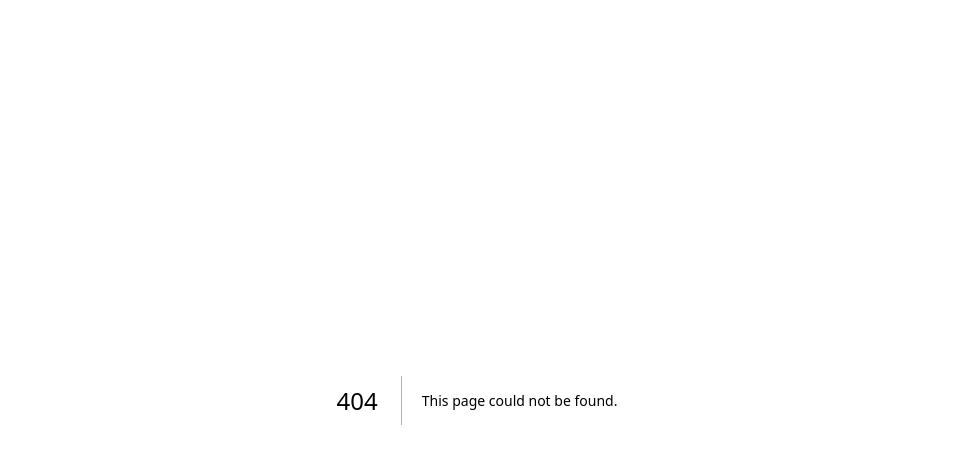
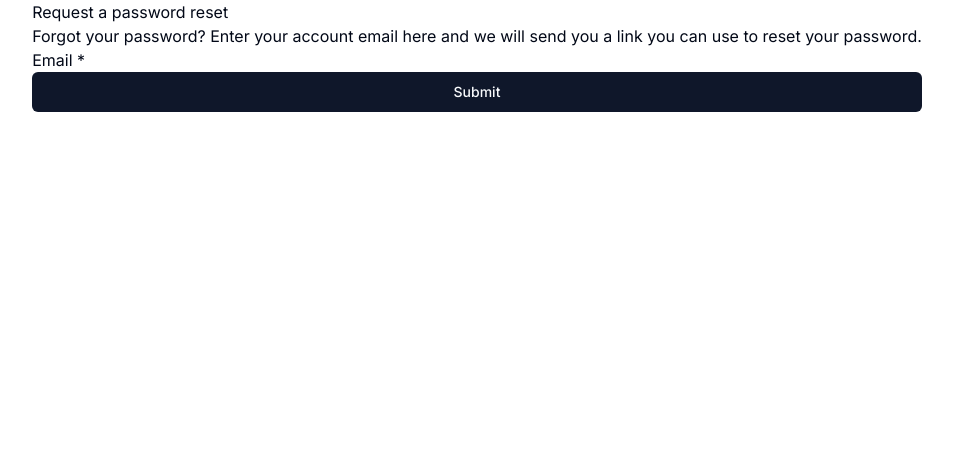
Before and after one commit to Tae-uni/snapjournal, a Next.js app in the folder frontend/: page /password/requestreset in a window 1280 px wide. Before the commit this address had no page. Shown: the top 464 px of the page, without its empty margins (163-1116 px from the left). Built offline with nearby package versions, Linux system fonts and the light colour scheme.

Commit message:
✨ feat: request password reset frontend pages

```diff
--- /dev/null
+++ b/frontend/src/app/(auth)/password/requestreset/page.tsx
@@ -0,0 +1,10 @@
+import { getServerSession } from 'next-auth';
+import { redirect } from 'next/navigation';
+import { authOptions } from '@/app/api/auth/[...nextauth]/authOptions';
+import ForgotPassword from '@/components/auth/password/RequestPasswordReset';
+
+export default async function RequestResetPage() {
+  // const session = await getServerSession(authOptions);
+  // if (session) redirect('/account');
+  return <ForgotPassword />;
+}
--- /dev/null
+++ b/frontend/src/components/auth/password/RequestPasswordReset.tsx
@@ -0,0 +1,86 @@
+'use client';
+
+import { useFormState, useFormStatus } from "react-dom";
+import requestPasswordResetAction from "./requestPasswordResetAction";
+import { Button } from "@/components/ui/button";
+
+type InputErrorsT = {
+  email?: string[];
+};
+
+type NoErrorFormStateT = {
+  error: false;
+  message?: string;
+};
+
+type ErrorFormStateT = {
+  error: true;
+  message: string;
+  inputErrors?: InputErrorsT;
+};
+
+export type RequestPasswordResetFormStateT =
+  | NoErrorFormStateT
+  | ErrorFormStateT;
+
+const initialState: NoErrorFormStateT = {
+  error: false,
+};
+
+export default function ForgotPassword() {
+  const [state, formAction] = useFormState<RequestPasswordResetFormStateT, FormData>(requestPasswordResetAction, initialState);
+  const { pending } = useFormStatus();
+
+  if (!state.error && state.message === 'Success') {
+    return (
+      <div>
+        <h2>Check your email</h2>
+        <p>
+          We sent you an email with a link. Open this link to reset your password.
+        </p>
+      </div>
+    );
+  }
+
+  return (
+    <div>
+      <h2>
+        Request a password reset
+      </h2>
+      <p>
+        Forgot your password? Enter your account email here and we will send you a link you can use to reset your password.
+      </p>
+      <form action={formAction}>
+        <div>
+          <label htmlFor="email">
+            Email *
+          </label>
+          <input
+            type="email"
+            id="email"
+            name="email"
+            required
+          />
+          {state.error && state?.inputErrors?.email ? (
+            <div className="text-red-500" aria-live="polite">
+              {state.inputErrors.email[0]}
+            </div>
+          ) : null}
+        </div>
+        <Button
+          type="submit"
+          className="w-full"
+          disabled={pending}
+          aria-disabled={pending}
+        >
+          Submit
+        </Button>
+        {state.error && state.message ? (
+          <div className="text-red-500" aria-live="polite">
+            {state.message}
+          </div>
+        ) : null}
+      </form>
+    </div>
+  )
+}
--- /dev/null
+++ b/frontend/src/components/auth/password/requestPasswordResetAction.ts
@@ -0,0 +1,55 @@
+'use server';
+
+import axios from 'axios';
+import { z } from 'zod';
+
+import { RequestPasswordResetFormStateT } from './RequestPasswordReset';
+
+const formSchema = z.object({
+  email: z.string().email('Enter a valid email.').trim(),
+});
+
+export default async function requestPasswordResetAction(
+  prevState: RequestPasswordResetFormStateT,
+  formData: FormData
+) {
+  const validatedFields = formSchema.safeParse({
+    email: formData.get('email'),
+  });
+  if (!validatedFields.success) {
+    return {
+      error: true,
+      message: 'Please verify your data.',
+      fieldErrors: validatedFields.error.flatten().fieldErrors,
+    };
+  }
+  const { email } =  validatedFields.data;
+
+  try {
+    const strapiResponse = await axios.post(`${process.env.NEXT_PUBLIC_STRAPI_URL}/api/auth/local/forgot-password`,
+      { email },
+      {
+        headers: {
+          'Content-Type': 'application/json',
+        },
+      }
+    );
+
+    if (strapiResponse.status !== 200) {
+      return {
+        error: true,
+        message: strapiResponse.statusText,
+      };
+    }
+
+    return {
+      error: false,
+      message: 'Success',
+    };
+  } catch (error: any) {
+    return {
+      error: true,
+      message: error.response?.data?.error?.message || error.message,
+    };
+  }
+}
--- a/frontend/src/components/auth/signIn/signInForm.tsx
+++ b/frontend/src/components/auth/signIn/signInForm.tsx
@@ -139,6 +139,9 @@ export function SignInForm() {
                   {errors.strapiError}
                 </p>
               ) : null}
+              <Link className="underline ml-2" href="/password/requestreset">
+                Forgot password?
+              </Link>
             </CardFooter>
           </Card>
           <div className="mt-4 text-center text-sm">
```
